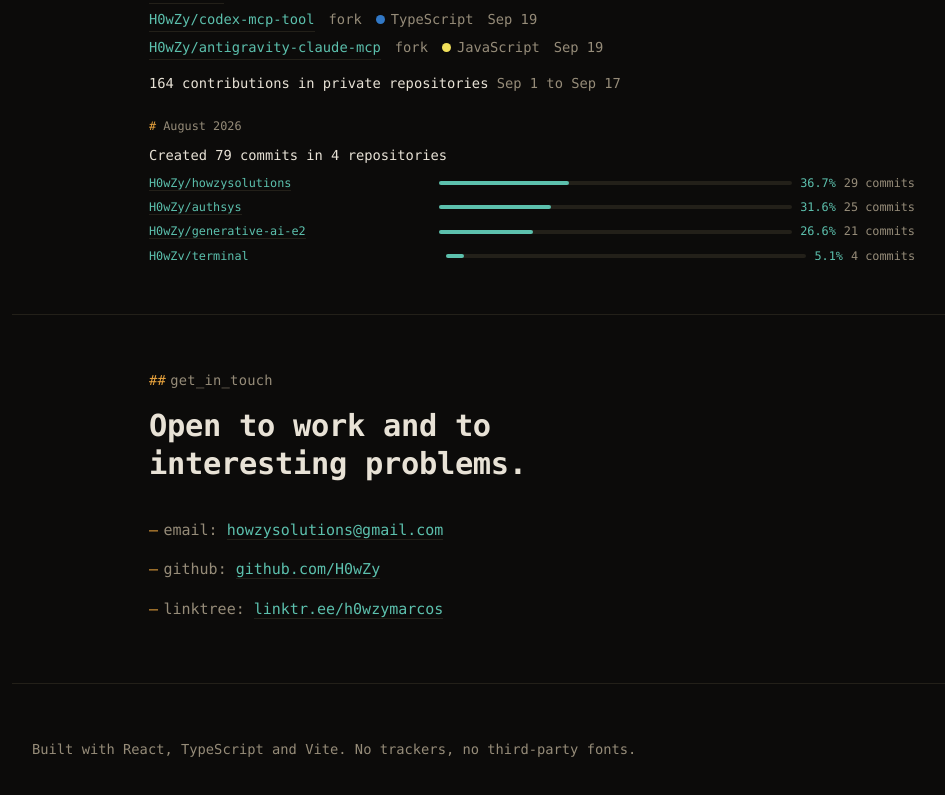
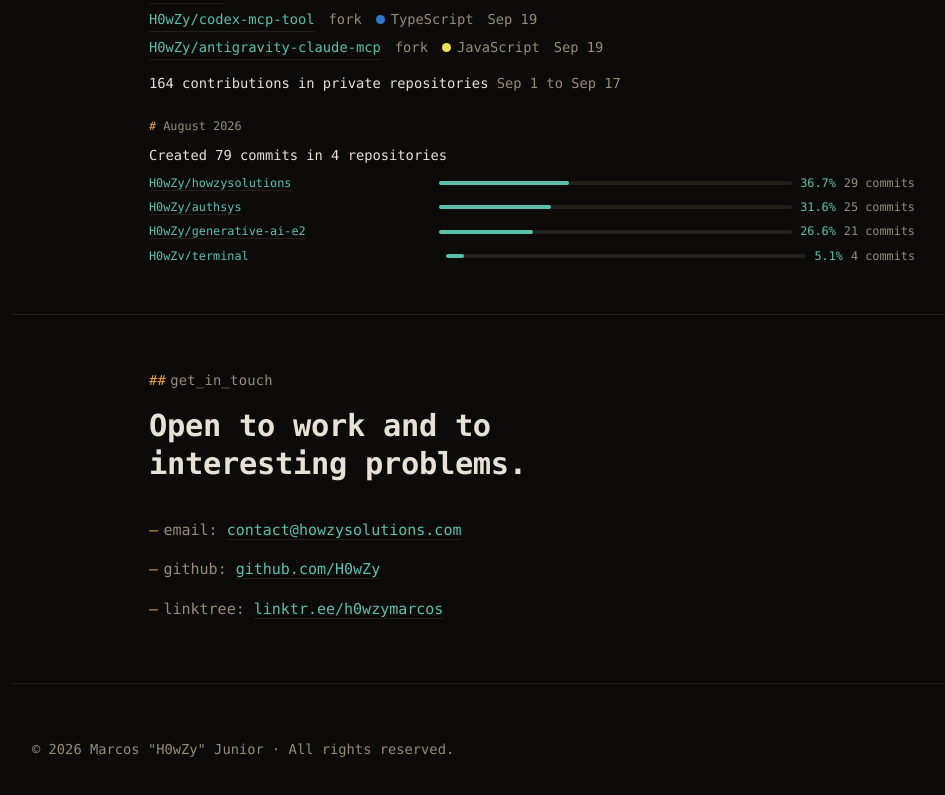
Before and after one commit to H0wZy/howzysolutions, a React (Vite) app: page / in a window 1280 px wide. Shown: the part 3736-4531 px from the top of the page, without its empty margins (222-1167 px from the left). Built offline with nearby package versions, Linux system fonts and the light colour scheme.

Commit message:
feat(content): update contact email to contact@howzysolutions.com and add footer copyright

```diff
--- a/src/content/i18n/en.ts
+++ b/src/content/i18n/en.ts
@@ -263,7 +263,7 @@ export const en = {
   'contact.linktree': 'linktree',
 
   // Footer
-  'footer.builtWith': 'Built with React, TypeScript and Vite. No trackers, no third-party fonts.',
+  'footer.builtWith': '© 2026 Marcos "H0wZy" Junior · All rights reserved.',
   'footer.source': 'source on github',
 
   // Privacy page
--- a/src/content/i18n/pt.ts
+++ b/src/content/i18n/pt.ts
@@ -234,8 +234,7 @@ export const pt = {
   'contact.linktree': 'linktree',
 
   // Rodapé
-  'footer.builtWith':
-    'Feito com React, TypeScript e Vite. Sem rastreadores, sem fontes de terceiros.',
+  'footer.builtWith': '© 2026 Marcos "H0wZy" Junior · Todos os direitos reservados.',
   'footer.source': 'código no github',
 
   // Página de privacidade
--- a/src/content/profile.ts
+++ b/src/content/profile.ts
@@ -61,8 +61,8 @@ export const profile: AuthorProfile = {
   contacts: [
     {
       kind: 'email',
-      href: 'mailto:howzysolutions@gmail.com',
-      label: 'howzysolutions@gmail.com',
+      href: 'mailto:contact@howzysolutions.com',
+      label: 'contact@howzysolutions.com',
       labelKey: 'contact.email',
     },
     {
```
